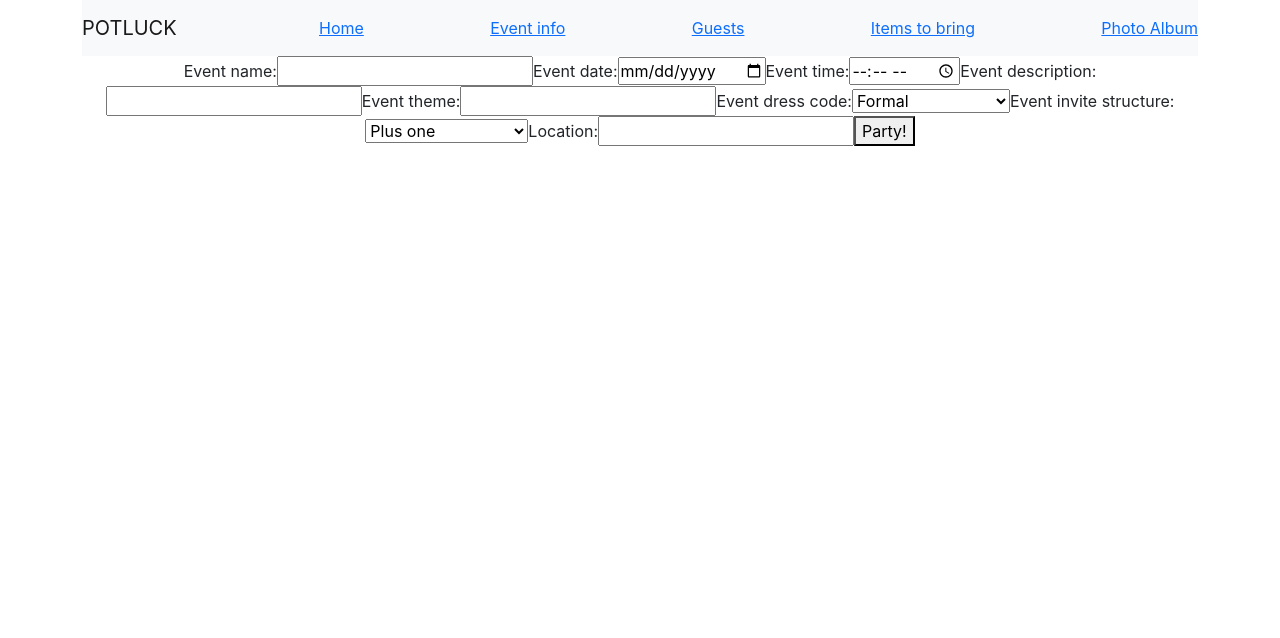
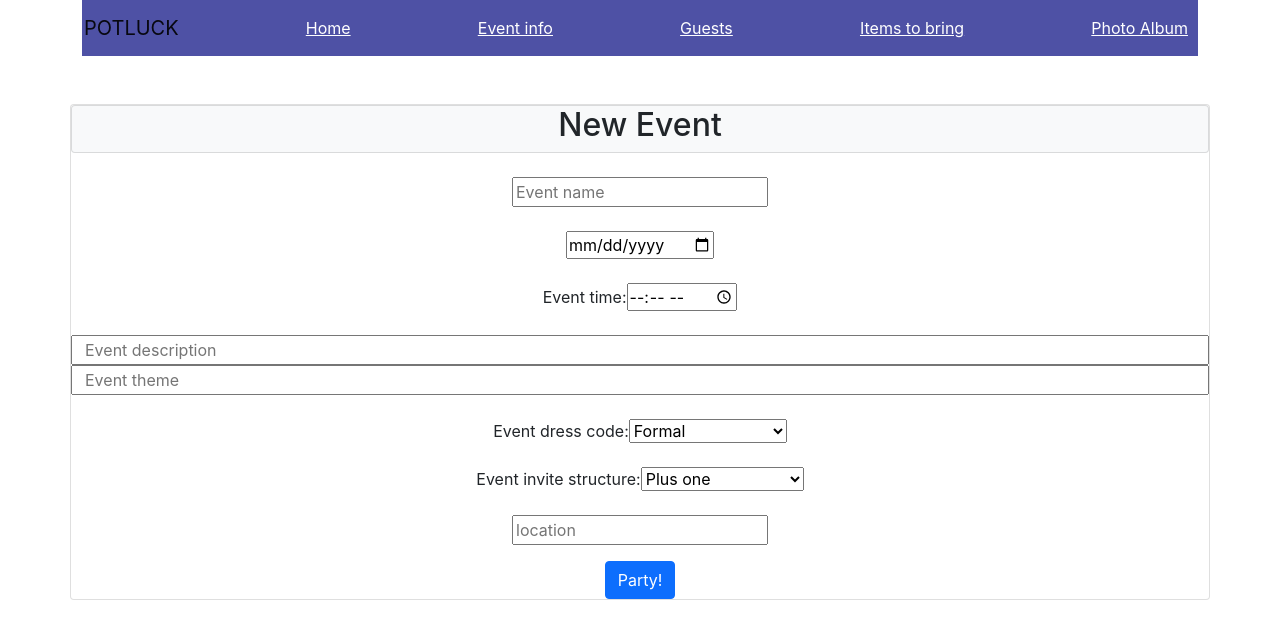
Before and after one commit to dayeane/Mind-your-Ps, a React (Create React App) app in the folder potluck/: page /createEvent in a window 1280 px wide. Shown: the top 638 px of the page. Built offline with nearby package versions, Linux system fonts and the light colour scheme; no server answers; data requests are answered from the project's data file.

Commit message:
changes final

```diff
--- a/potluck/data/db.json
+++ b/potluck/data/db.json
@@ -58,6 +58,13 @@
           "email": "dayeane85@gmail.com",
           "phone": "9548033128",
           "confirm": "true"
+        },
+        {
+          "id": "07f17b70-a443-4d30-93b6-873b97d63752",
+          "name": "Dayeane1111",
+          "email": "dayeane85@gmail.com",
+          "phone": "9548033128",
+          "confirm": "true"
         }
       ],
       "thingsToBring": [
@@ -77,6 +84,12 @@
           "id": 3,
           "item": "Paper Plates",
           "category": "Items",
+          "claimer": ""
+        },
+        {
+          "id": "0121a99d-4846-46c0-9ba8-c43490019f40",
+          "item": "",
+          "category": "",
           "claimer": ""
         }
       ]
--- a/potluck/src/App.css
+++ b/potluck/src/App.css
@@ -13,20 +13,27 @@
   }
 }
 
-.App-header {
-  background-color: #282c34;
-  min-height: 100vh;
+.app-header {
+  background-color: #4e51a5 !important;
+  /* min-height: 100vh;
   display: flex;
   flex-direction: column;
   align-items: center;
   justify-content: center;
   font-size: calc(10px + 2vmin);
-  color: white;
+  color: white; */
+}
+
+.app-header a {
+  color: #ffffff;
+  margin-right: 10px;
+  margin-left: 2px;
 }
 
 .App-link {
   color: #61dafb;
 }
+
 
 @keyframes App-logo-spin {
   from {
--- a/potluck/src/CreateImage.js
+++ b/potluck/src/CreateImage.js
@@ -46,7 +46,7 @@ return(
               <input placeholder="URL" className="form-control"  ref={url} type="text" id="url" name="url" />
             </div>
 
-            <button  className="btn btn-info" type="submit" value="Add Photo">submit</button>
+            <button  className="btn btn-primary" type="submit" value="Add Photo">submit</button>
 
         </form>
       </>
--- a/potluck/src/EventCreationForm.js
+++ b/potluck/src/EventCreationForm.js
@@ -72,17 +72,34 @@ function EventCreationForm ({updateWithNewEvent}) {
     }
 
     return (
+        <div className="card mt-5 row" >
+            <div className="card header bg-light">
+                <h2>New Event</h2>
+            </div>
             <form onSubmit={(e) => formSubmitHandler(e)} name='newEventForm' id='newEventForm'>
-            <label for='eventName'>Event name:</label>
-            <input type='text' id='eventName' value={formData.name} onChange={formChangeHandler} name='name'></input>
-            <label for='eventDate'>Event date:</label>
-            <input type='date' id='eventDate' name='date' value={formData.date} onChange={formChangeHandler}></input>
+                {/* <div className="col-12"> */}
+                <div className="form-group mt-4">
+                    <label for='eventName'></label>
+                    <input placeholder= "Event name"type='text' id='eventName' value={formData.name} onChange={formChangeHandler} name='name'></input>
+                </div>
+                {/* </div> */}
+                <div className="form-group mt-4">
+                    <label for='eventDate '></label>
+                    <input placeholder="Event date" type='date' id='eventDate' name='date' value={formData.date} onChange={formChangeHandler}></input>
+                </div>
+                <div className="form-group mt-4">
                     <label for='eventTime'>Event time:</label>
-            <input type='time' id='eventTime' name='time' value={formData.time} onChange={formChangeHandler}></input>
-            <label for='eventDescription'>Event description:</label>
-            <input type='text' id='eventDescription' name='description' value={formData.description} onChange={formChangeHandler}></input>
-            <label for='eventTheme'>Event theme:</label>
-            <input type='text' id='eventTheme' name='theme' value={formData.theme} onChange={formChangeHandler}></input>
+                    <input placeholder = "Event time" type='time' id='eventTime' name='time' value={formData.time} onChange={formChangeHandler}></input>
+                </div>
+
+                <div className=" form-group row mt-4">
+                    <label for='eventDescription'></label>
+                    <input placeholder="Event description" type='text' id='eventDescription' name='description' value={formData.description} onChange={formChangeHandler}></input>
+                    <label for='eventTheme'></label>
+                    <input placeholder="Event theme" type='text' id='eventTheme' name='theme' value={formData.theme} onChange={formChangeHandler}></input>
+                    </div>
+
+                <div className=" form-group mt-4">
                     <label for='eventDressCode'>Event dress code: </label>
                     <select id='eventDressCode' name='dressCode' value={formData.dressCode} onChange={formChangeHandler}>
                         <option value='formal'>Formal</option>
@@ -93,16 +110,22 @@ function EventCreationForm ({updateWithNewEvent}) {
                         <option value='pajamas'>Pajamas</option>
                         <option value='other'>Other</option>
                     </select>
+                </div>
+                <div className=" form-group mt-4">
                     <label for='eventInviteStructure'>Event invite structure:</label>
                     <select id='eventInviteStructure' name='inviteStructure' value={formData.inviteStructure} onChange={formChangeHandler}>
                         <option value='plus one'>Plus one</option>
                         <option value='invite only'>Invite only</option>
                         <option value='bring your friends'>Bring your friends!</option>
                     </select>
-            <label for='eventLocation'>Location: </label>
-            <input type='text' id='eventLocation' name='location' value={formData.location} onChange={formChangeHandler}></input>
-            <button type='submit' id='submit' name='submit'>Party!</button>
+                </div>
+                <div className=" form-group mt-4">
+                    <label for='eventLocation'> </label>
+                    <input placeholder="location" type='text' id='eventLocation' name='location' value={formData.location} onChange={formChangeHandler}></input>
+                </div>
+                <button className="btn btn-primary mt-3" type='submit' id='submit' name='submit'>Party!</button>
             </form>
+        </div>
     )
 }
 
--- a/potluck/src/HomeScreen.js
+++ b/potluck/src/HomeScreen.js
@@ -17,7 +17,7 @@ function HomeScreen({codeSubmit}) {
             </div>
             <form className="form mt-5" name='codeForm' onSubmit={(e) => codeSubmit(e, eventCode)}>
                 <input onChange={codeChange} type='text' id='code' name='code' placeholder="Enter event code" value={eventCode}></input>
-                <button type='submit' id='codeSubmit' name='codeSubmit'>Submit Code</button>
+                <button  className="btn btn-primary" type='submit' id='codeSubmit' name='codeSubmit'>Submit Code</button>
             </form>
             <div className="col-12 mt-5">
                 <Link to='/createEvent'>Create New Event</Link>
--- a/potluck/src/ItemCard.js
+++ b/potluck/src/ItemCard.js
@@ -52,7 +52,7 @@ function ItemCard ( {itemObj, shownList, setShownItems, selectedEvent, handleDel
                     <button type="submit">Claim</button>
                 </form>
             </td>
-            <td><button onClick={()=> handleDelete(itemObj.id)}>Delete here</button></td>
+            <td><button onClick={()=> handleDelete(itemObj.id)}>Delete</button></td>
         </tr>
     )
 }
--- a/potluck/src/ItemContainer.js
+++ b/potluck/src/ItemContainer.js
@@ -19,13 +19,11 @@ function ItemContainer ( {handleDelete, shownList, setShownItems, selectedEvent,
                         <h3>Category</h3>
                     </th>
                     <th scope="col">
-                        <h3>Owner</h3>
+                        <h3>Name</h3>
                     </th>
                     <th scope="col">
-                        <h3>Owner</h3>
                     </th>
                     <th scope="col">
-                        <h3>Owner</h3>
                     </th>
                 </tr>
             </thead>
--- a/potluck/src/ItemsToBring.js
+++ b/potluck/src/ItemsToBring.js
@@ -32,15 +32,16 @@ function ItemsToBring ({selectedEvent, setSelectedEvent}) {
 
     return (
         <div>
-            <h1> Here are items we need!</h1>
+            <h1> Items we need!</h1>
+            <AddItem
+                itemList={shownItems} setSelectedEvent={setSelectedEvent} selectedEvent={selectedEvent} setShownItems={setShownItems}/>
             <ItemContainer handleClaimItem= {handleClaimItem}
                            shownList= {shownItems}
                            setShownItems= {setShownItems}
                            selectedEvent={selectedEvent}
                            setSelectedEvent={setSelectedEvent}
                            handleDelete={handleDelete}/>
-            <AddItem
-                itemList={shownItems} setSelectedEvent={setSelectedEvent} selectedEvent={selectedEvent} setShownItems={setShownItems}/>
+
         </div>
     )
 }
--- a/potluck/src/NavBar.js
+++ b/potluck/src/NavBar.js
@@ -3,7 +3,7 @@ import { Link } from "react-router-dom";
 function NavBar() {
 
     return (
-        <nav className="navbar navbar-light bg-light" id="sidebar">
+    <nav className="navbar navbar-light app-header" id="sidebar">
             <a className="navbar-brand" href="#">POTLUCK</a>
             <Link to="/">Home</Link>
             <Link to="/info">Event info</Link>
```
Lines whose indentation alone changed are shown as unchanged.
